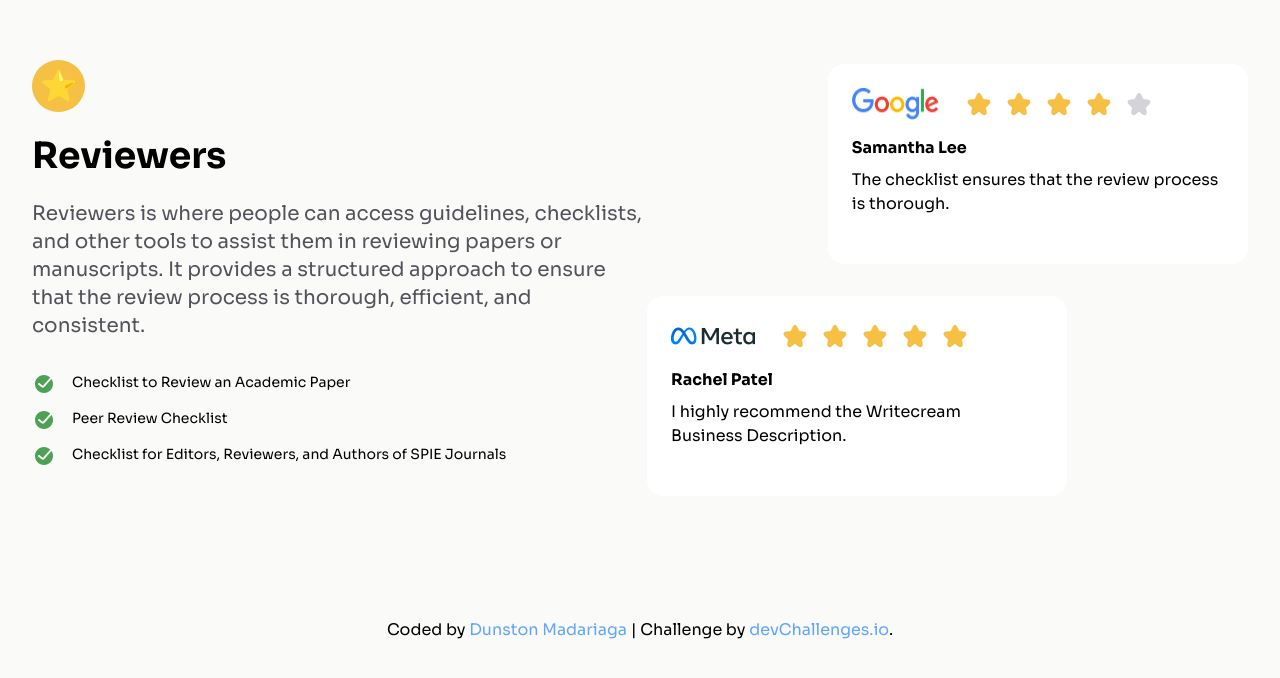
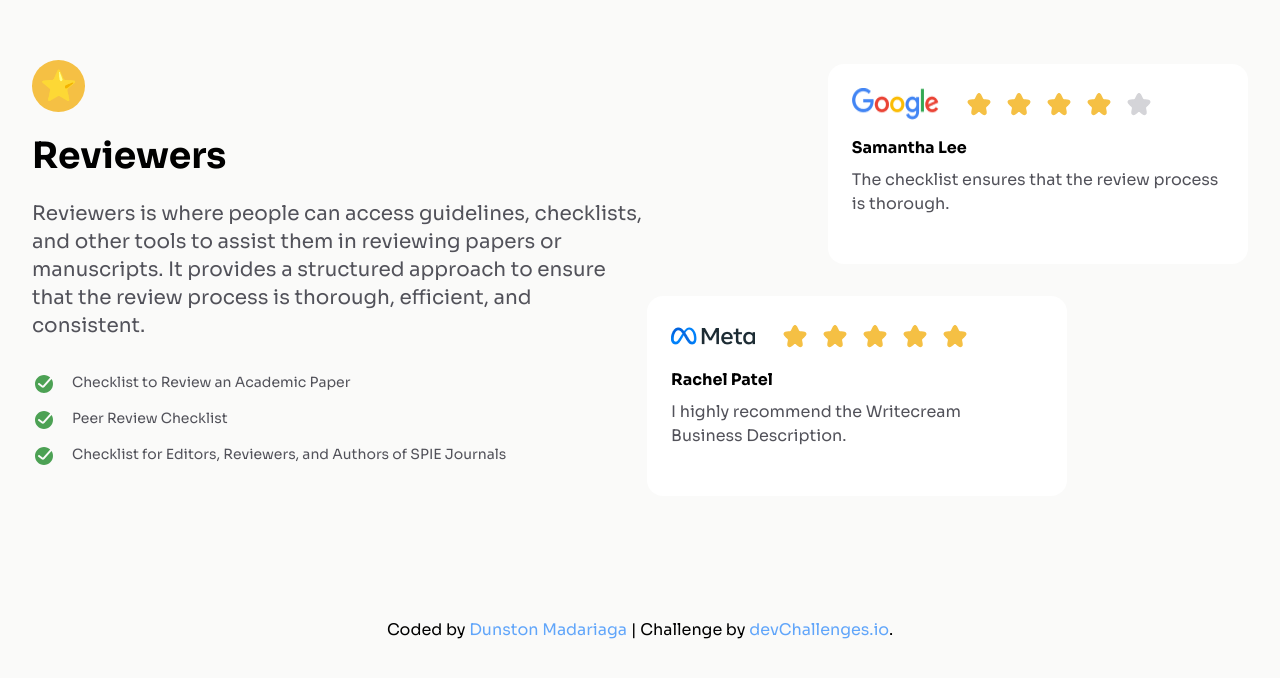
Before and after one commit to Pogo182028/Testimonial-Page, a website: page index.html in a window 1280 px wide. Shown: the part 122-800 px from the top of the page. Drawn offline with Linux system fonts and the light colour scheme.

Commit message:
perf: Adding the rigth colors to the <li> and <p>

```diff
--- a/index.html
+++ b/index.html
@@ -38,17 +38,19 @@
         <ul>
           <div class="flex gap-4 mb-3 text-sm">
             <img src="resources/Done_ring_round_fill.svg" alt="check svg" />
-            <li>Checklist to Review an Academic Paper</li>
+            <li class="text-[#52525A]">
+              Checklist to Review an Academic Paper
+            </li>
           </div>
 
           <div class="flex gap-4 mb-3 text-sm">
             <img src="resources/Done_ring_round_fill.svg" alt="check svg" />
-            <li>Peer Review Checklist</li>
+            <li class="text-[#52525A]">Peer Review Checklist</li>
           </div>
 
           <div class="flex gap-4 mb-8 text-sm">
             <img src="resources/Done_ring_round_fill.svg" alt="check svg" />
-            <li>
+            <li class="text-[#52525A]">
               Checklist for Editors, Reviewers, and Authors of SPIE Journals
             </li>
           </div>
@@ -71,7 +73,9 @@
             </div>
           </div>
           <p class="font-bold mb-2">Samantha Lee</p>
-          <p>The checklist ensures that the review process is thorough.</p>
+          <p class="text-[#52525A]">
+            The checklist ensures that the review process is thorough.
+          </p>
         </div>
 
         <div
@@ -88,7 +92,7 @@
             </div>
           </div>
           <p class="font-bold mb-2">Rachel Patel</p>
-          <p class="sm:w-[50%] lg:w-[75%] xl:w-[85%]">
+          <p class="sm:w-[50%] lg:w-[75%] xl:w-[85%] text-[#52525A]">
             I highly recommend the Writecream Business Description.
           </p>
         </div>
```
Also changed, not shown: src/styles.css.
